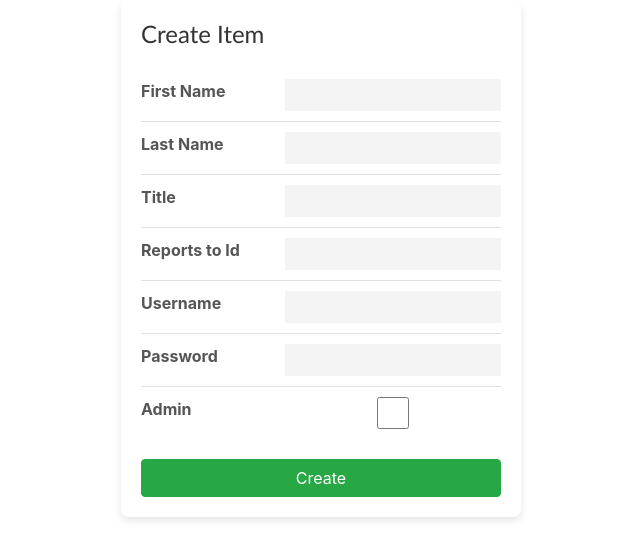
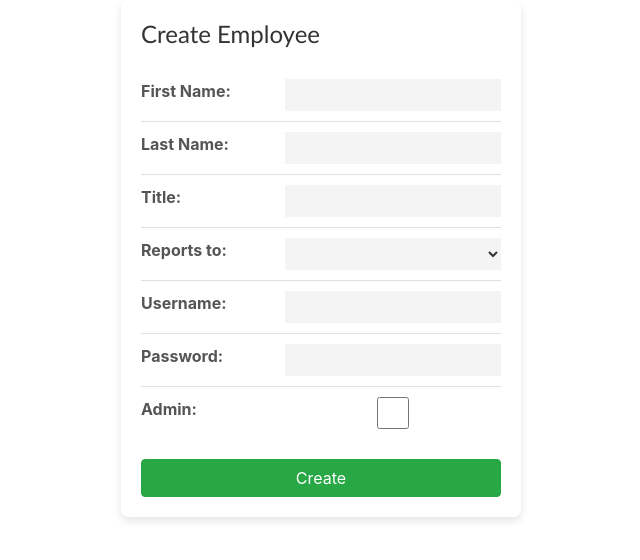
Before and after one commit to Teknicallity/Comp405-Inventory, a Flask app: page /employees/create/ in a window 1280 px wide. Shown: the part 64-624 px from the top of the page, without its empty margins (319-959 px from the left). Run offline with Flask 3, Linux system fonts and the light colour scheme; the visitor is signed in with stand-in values (Sample User, id 1); tables that the repository leaves empty hold one stand-in row (values such as "Sample post"); some libraries are stand-ins or nearby versions.

Commit message:
Update employee with reports to dropdown menu

```diff
--- a/app/main/employee_views.py
+++ b/app/main/employee_views.py
@@ -2,7 +2,7 @@ from flask_login import login_required, current_user
 from flask import render_template, abort
 
 from app.main import main
-from db.models.employee_model import get_all_employees, get_employee_by_id
+from db.models.employee_model import get_all_employees, get_employee_by_id, EmployeeModel
 from db.models.user_model import User
 
 
@@ -25,7 +25,8 @@ def employee_details(employee_id):
     employee = get_employee_by_id(employee_id)
     if employee is None:
         return abort(404)
-    return render_template('employee.html', employee=employee)
+    possible_managers = get_all_employees()
+    return render_template('employee.html', employee=employee, reports_to_choices=possible_managers)
 
 
 @main.route('/employees/create/')
@@ -34,4 +35,5 @@ def create_employee():
     user: User = current_user
     if not user.is_admin:
         return abort(403)
-    return render_template('employee.html')
+    possible_managers = get_all_employees()
+    return render_template('employee.html', reports_to_choices=possible_managers)
--- a/app/templates/employee.html
+++ b/app/templates/employee.html
@@ -9,7 +9,7 @@
 {% block main %}
     <div class="item-card" style="margin: auto">
         <div class="card-header-container">
-            <h1 id="objectName">{% if employee %}{{ employee.first_name }}{% else %}Create Item{% endif %}</h1>
+            <h1 id="objectName">{% if employee %}{{ employee.first_name }}{% else %}Create Employee{% endif %}</h1>
             {% if employee %}
                 <div class="delete-button-container">
                     <button type="button" id="deleteButton" class="btn btn-danger shadow-none"
@@ -28,40 +28,48 @@
             <input type="hidden" name="csrf_token" id="csrf_token" value="{{ csrf_token() }}">
             <div class="item-details">
                 <div class="detail">
-                    <label for="name" class="label">First Name</label>
+                    <label for="name" class="label">First Name:</label>
                     <input type="text" id="name" name="first_name" value="{{ (employee.first_name if employee) or '' }}"
                            {% if employee %}disabled{% endif %}>
                 </div>
                 <div class="detail">
-                    <label for="last_name" class="label">Last Name</label>
+                    <label for="last_name" class="label">Last Name:</label>
                     <input type="text" id="last_name" name="last_name"
                            value="{{ (employee.last_name if employee) or '' }}" {% if employee %}disabled{% endif %}>
                 </div>
                 <div class="detail">
-                    <label for="title" class="label">Title</label>
+                    <label for="title" class="label">Title:</label>
                     <input type="text" id="title" name="title" value="{{ (employee.title if employee) or '' }}"
                            {% if employee %}disabled{% endif %}>
                 </div>
                 <div class="detail">
-                    <label for="reports_to" class="label">Reports to Id</label>
-                    <input type="text" id="reports_to" name="reports_to"
-                           value="{{ (employee.reports_to if employee) or '' }}"
-                           {% if employee %}disabled{% endif %}>
+                    <label for="reports_to_choices" class="label">Reports to:</label>
+                    <select name="reports_to" id="reports_to_choices" {% if employee %}disabled{% endif %}>
+                        <option value=""> </option>
+                        {% for reports_to_choice in reports_to_choices %}
+                            {% if (employee and employee.employee_id != reports_to_choice.employee_id) or not employee%}
+                            <option value="{{ reports_to_choice.employee_id }}"
+                                    {% if employee and employee.reports_to == reports_to_choice.employee_id %}selected{% endif %}>
+                                {{ reports_to_choice.first_name }} {{ reports_to_choice.last_name }}
+                            </option>
+                            {% endif %}
+                        {% endfor %}
+                    </select>
                 </div>
                 <div class="detail">
-                    <label for="username" class="label">Username</label>
+                    <label for="username" class="label">Username:</label>
                     <input type="text" id="username" name="username"
                            value="{{ (employee.username if employee) or '' }}"
                            {% if employee %}disabled{% endif %}>
                 </div>
                 <div class="detail">
-                    <label for="password" class="label">Password</label>
+                    <label for="password" class="label">Password:</label>
                     <input type="text" id="password" name="password" value=""
                            {% if employee %}disabled{% endif %}>
                 </div>
                 {% if current_user.is_authenticated and current_user.is_admin %}
                     <div class="detail">
-                        <label for="is_admin" class="label">Admin</label>
+                        <label for="is_admin" class="label">Admin:</label>
                         <input type="checkbox" id="is_admin" name="is_admin"
                                {% if employee and employee.is_admin %}checked{% endif %}
                                {% if employee %}disabled{% endif %}>
```
